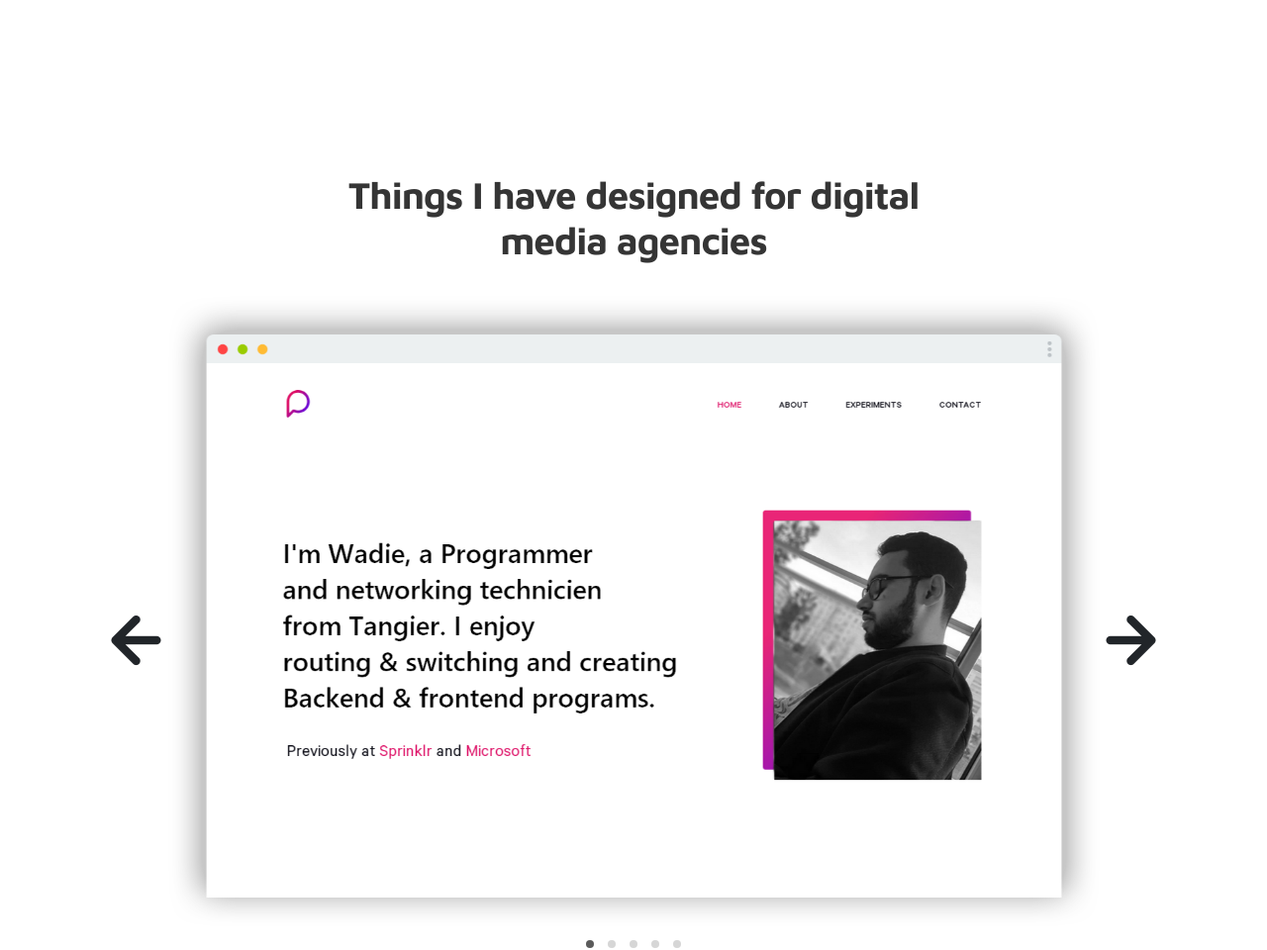
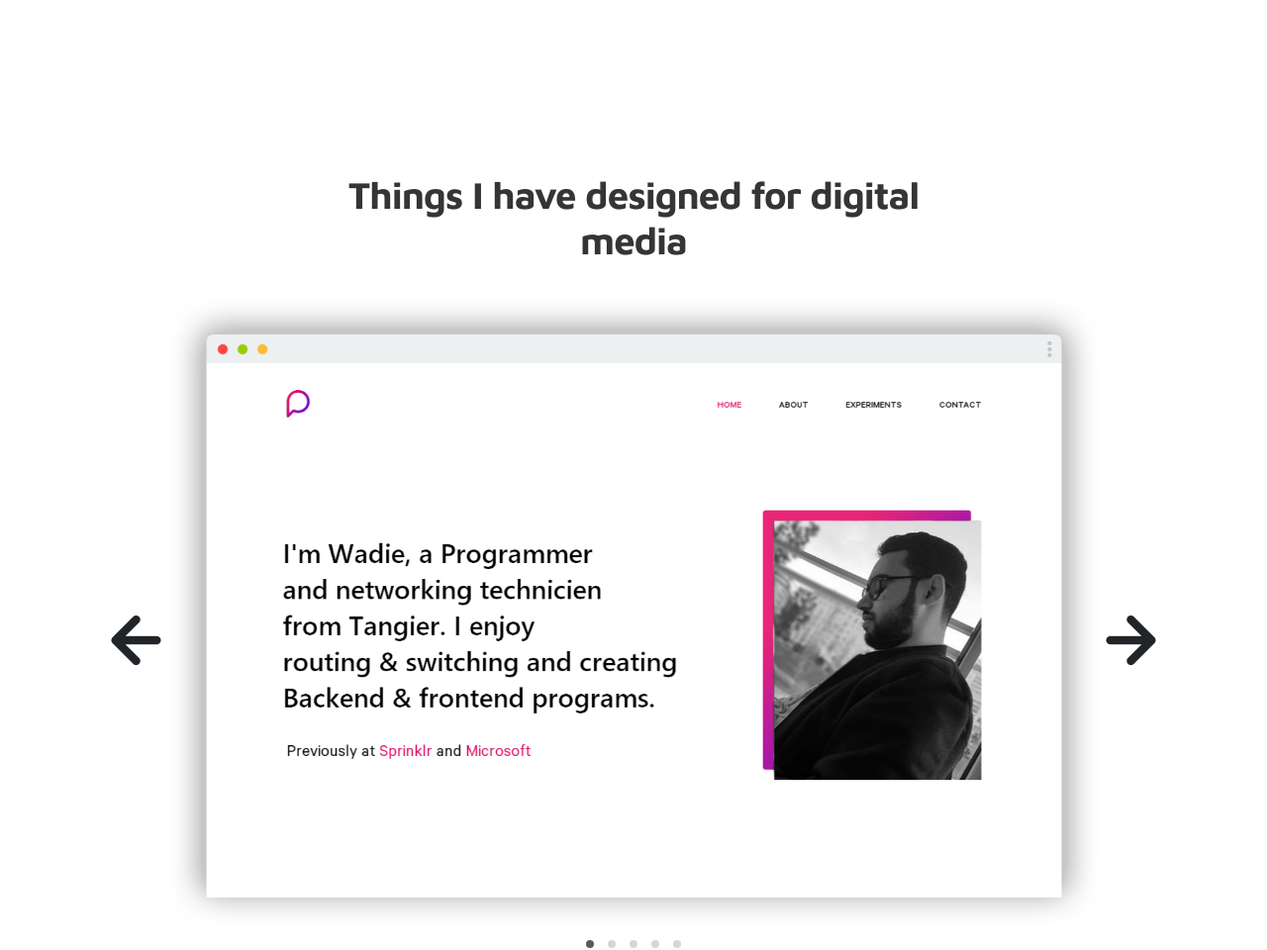
Before and after one commit to amrouchwadie/port-folio1, a Django app: page / in a window 1280 px wide. Shown: the part 479-1439 px from the top of the page at 99% size. Run offline with Django 3.2, Linux system fonts and the light colour scheme; some libraries are stand-ins or nearby versions.

Commit message:
initial commit

```diff
--- a/accounts/templates/accounts/index.html
+++ b/accounts/templates/accounts/index.html
@@ -54,6 +54,7 @@ https://www.tooplate.com/view/2115-marvel
                     <li class="nav-item">
                         <a href="#contact" class="nav-link"><span data-hover="Contact">Contact</span></a>
                     </li>
+
                 </ul>
 
                 <ul class="navbar-nav ml-lg-auto">
@@ -75,6 +76,7 @@ https://www.tooplate.com/view/2115-marvel
 
                 <div class="col-lg-7 col-md-12 col-12 d-flex align-items-center">
                     <div class="about-text">
+
                         <small class="small-text">Welcome to <span class="mobile-block">my portfolio website!</span></small>
                         <h1 class="animated animated-text">
                             <span class="mr-2">Hey folks, I'm</span>
@@ -112,7 +114,7 @@ https://www.tooplate.com/view/2115-marvel
                   <div class="col-lg-11 text-center mx-auto col-12">
 
                       <div class="col-lg-8 mx-auto">
-                        <h2>Things I have designed for digital media agencies</h2>
+                        <h2>Things I have designed for digital media </h2>
                       </div>
 
                       <div class="owl-carousel owl-theme">
--- a/accounts/views.py
+++ b/accounts/views.py
@@ -22,7 +22,6 @@ def contact(request):
             message_name,
 
 
-
             ['amrouch.wadie@gmail.com'],
         )
 
```
